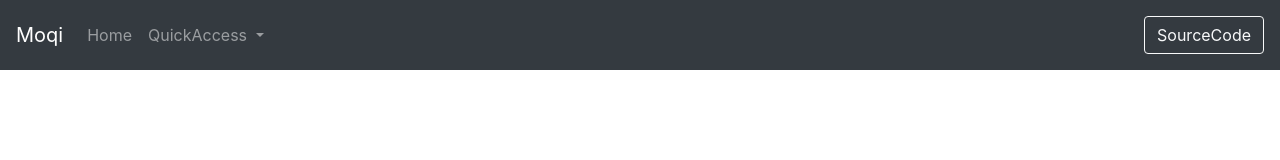
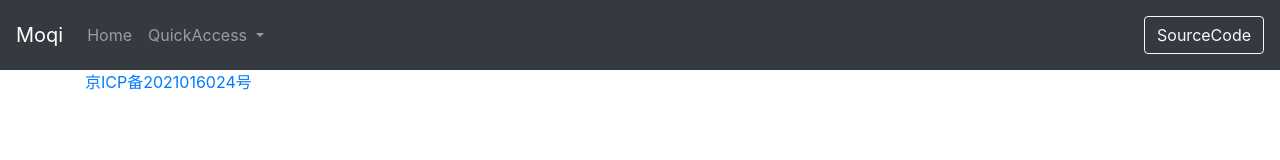
Before and after one commit to moqi-Git/moqi-Git.github.io, a plain HTML site: page index.html in a window 1280 px wide. Drawn offline with nearby package versions, Linux system fonts and the light colour scheme.

Commit message:
add ICP info

```diff
--- a/index.html
+++ b/index.html
@@ -8,7 +8,7 @@
     <link rel="stylesheet" href="https://maxcdn.bootstrapcdn.com/bootstrap/4.0.0/css/bootstrap.min.css"
         integrity="sha384-Gn5384xqQ1aoWXA+058RXPxPg6fy4IWvTNh0E263XmFcJlSAwiGgFAW/dAiS6JXm" crossorigin="anonymous">
 
-    <title>My Presentation</title>
+    <title>霜风学习笔记</title>
 </head>
 
 <body>
@@ -46,6 +46,11 @@
     </nav>
 
 
+    <footer class="footer navbar-fixed-bottom">
+        <div class="container">
+            <a href="https://beian.miit.gov.cn/" target="_blank">京ICP备2021016024号</a>
+        </div>
+    </footer>
 
     <script src="https://code.jquery.com/jquery-3.2.1.slim.min.js"
         integrity="sha384-KJ3o2DKtIkvYIK3UENzmM7KCkRr/rE9/Qpg6aAZGJwFDMVNA/GpGFF93hXpG5KkN"
```
